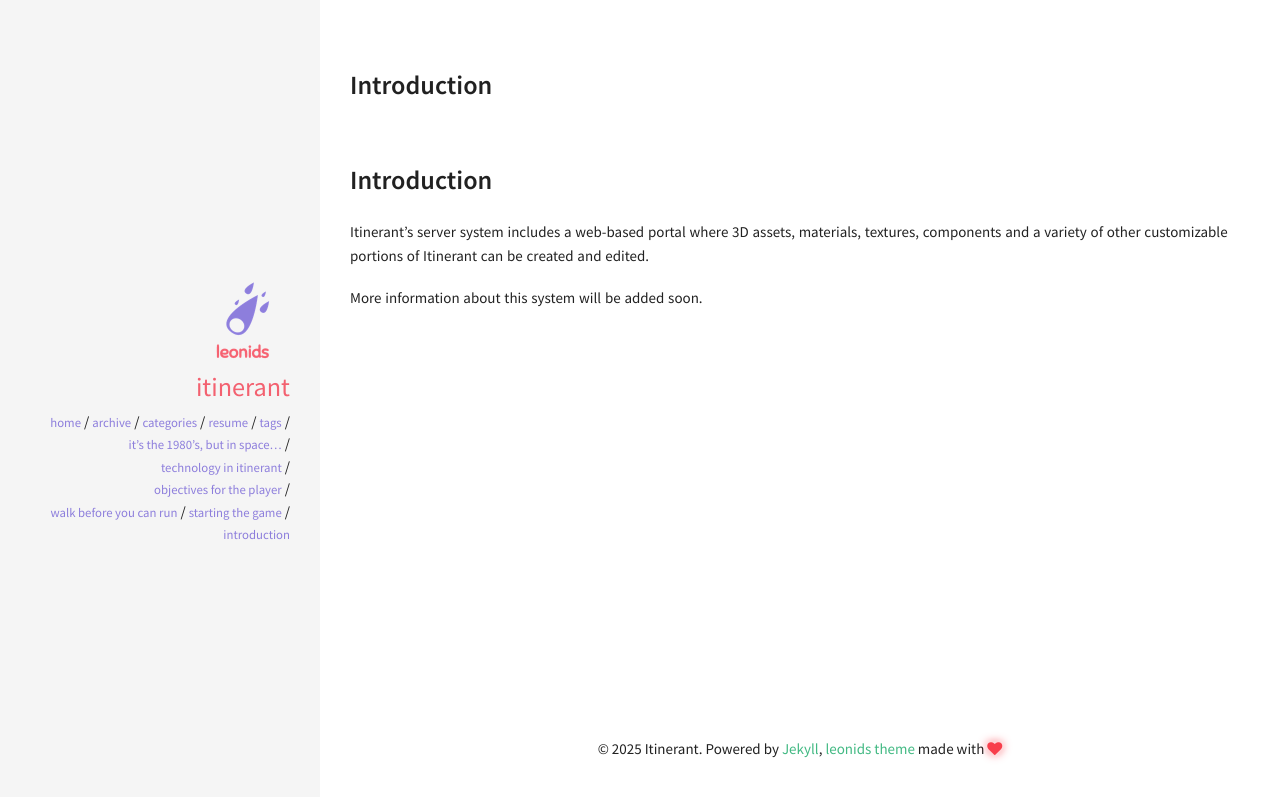
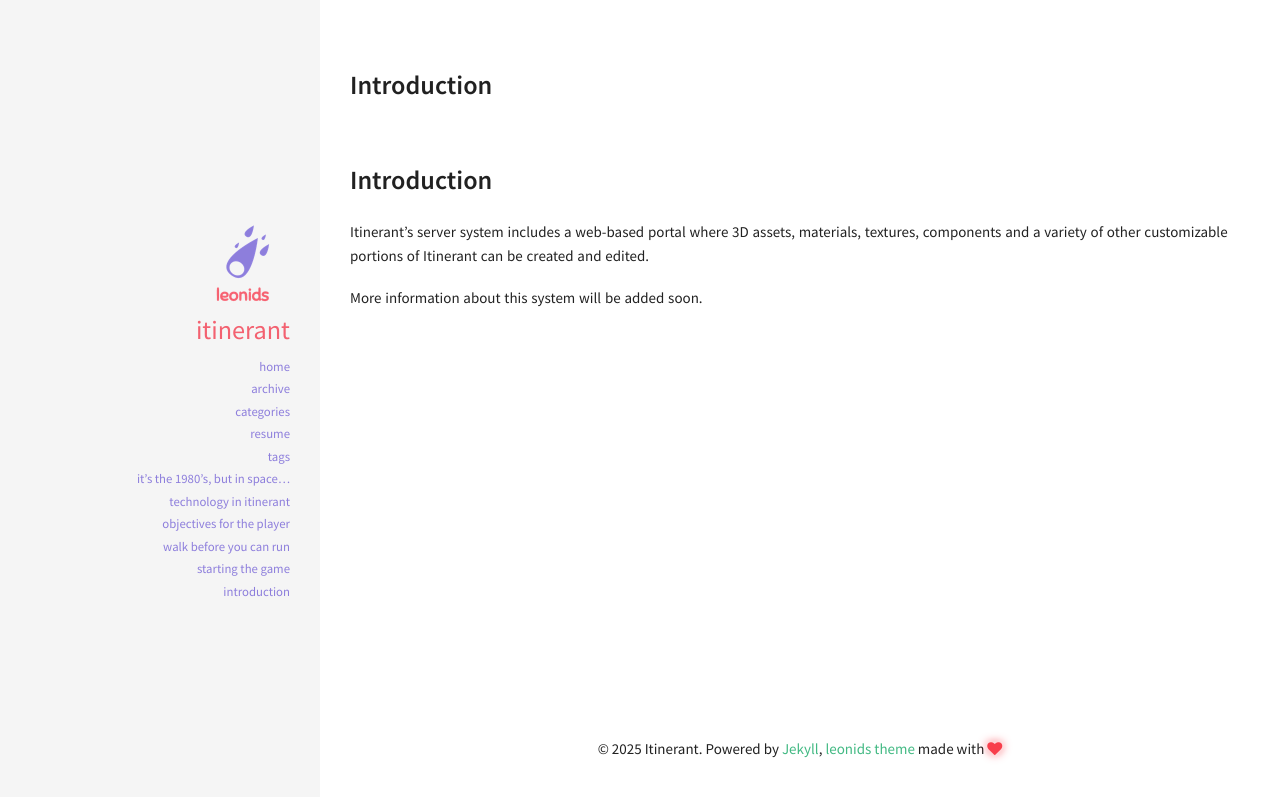
Before and after one commit to ItinerantUniverse/itinerantuniverse.github.io, a Jekyll site: the page built from 6.-Server-Technology.md, in a window 1280 px wide. Shown: the top 797 px of the page. Built offline with Jekyll 4.4.1, drawn with Linux system fonts in a browser that asks for light colours; our own code applies the rules of GitHub Pages for plain Markdown files.

Commit message:
Update _layout.scss

```diff
--- a/_sass/pages/_layout.scss
+++ b/_sass/pages/_layout.scss
@@ -77,15 +77,8 @@
   padding: 0;
   list-style: none;
   .nav-item {
-    display: inline-block;
-    *display: inline;
+    display: block;
     zoom: 1;
-    &:after {
-      content: '/';
-    }
-    &:last-child:after {
-      content: '';
-    }
     & a {
       margin-top: 1em;
       text-transform: lowercase;
```
